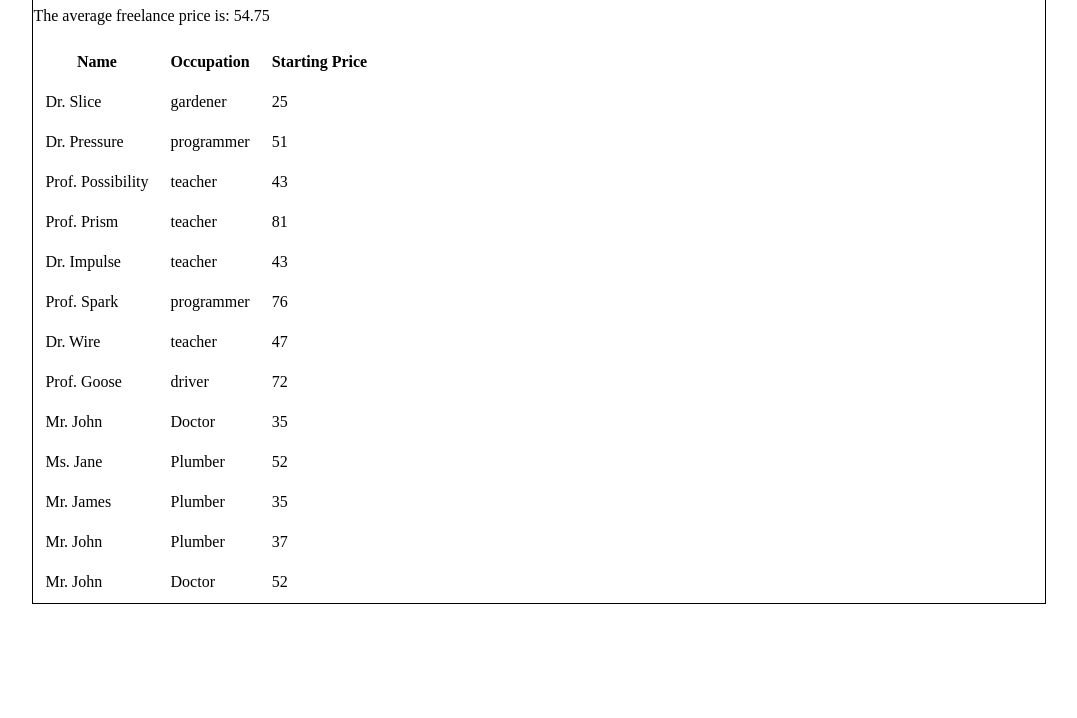
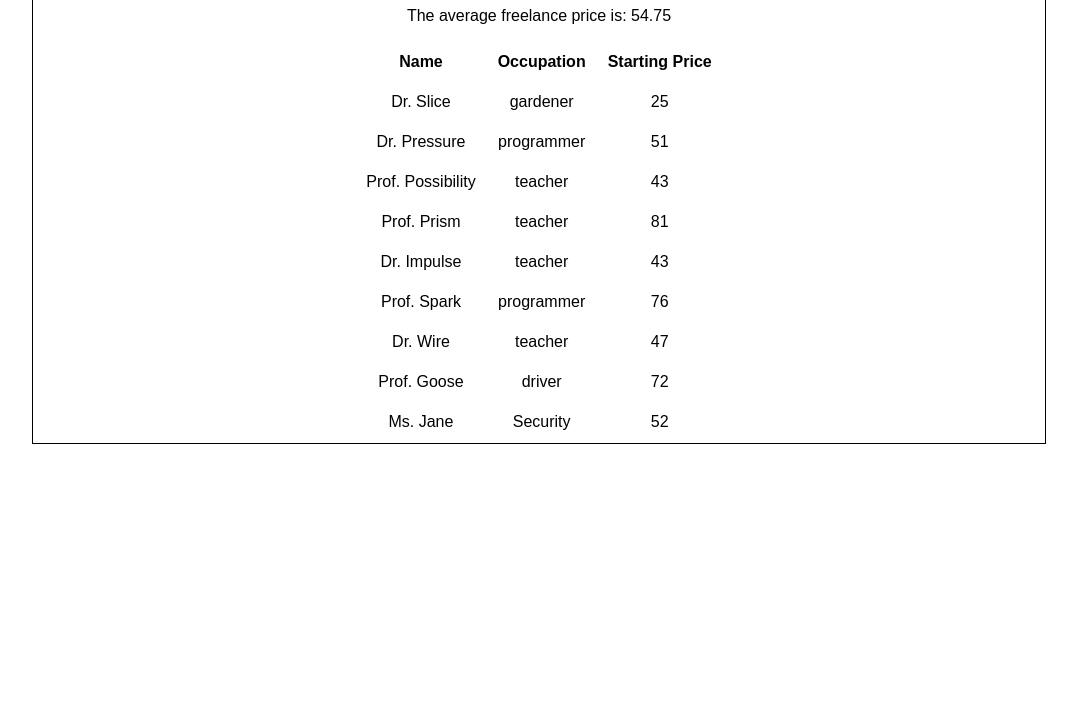
Before and after one commit to gzsewell/Unit2.freeLancerForum, a plain HTML site: page index.html in a window 1280 px wide. Shown: the part 82-800 px from the top of the page, without its empty margins (101-1178 px from the left). Drawn offline with Linux system fonts and the light colour scheme.

Commit message:
centered the content and added data to array for greater random effect.

```diff
--- a/script.js
+++ b/script.js
@@ -8,9 +8,17 @@ const freelancers = [
   { name: "Dr. Wire", price: 47, occupation: "teacher" },
   { name: "Prof. Goose", price: 72, occupation: "driver" },
 ];
-const names = ["Mr. John", "Ms. Jane", "Mr. James"];
-const occupations = ["Plumber", "Doctor", "Security"];
-const prices = [35, 52, 37];
+const names = [
+  "Mr. John",
+  "Ms. Jane",
+  "Mr. James",
+  "Mr. Jason",
+  "Mr. Guy",
+  "Madam Ping",
+  "Count Trever",
+];
+const occupations = ["Plumber", "Doctor", "Security", "Delivery", "Tutoring"];
+const prices = [35, 52, 37, 102, 57, 205, 12];
 
 //Create a function that displays the average starting price.
 function addAveragePrice(items) {
@@ -52,6 +60,6 @@ p.textContent = `The average freelance price is: ${avgPrice}`;
 const addAll = setInterval(() => {
   addFreelancer();
   render();
-}, 1000);
+}, 3000);
 
 render();
--- a/style.css
+++ b/style.css
@@ -6,7 +6,21 @@
   border-width: 1px;
 }
 
+body {
+  text-align: center;
+  font-family: sans-serif;
+}
+
 th,
-td {
+td,
+tr {
   padding: 10px;
+  margin-left: auto;
+  margin-right: auto;
+  text-align: center;
 }
+
+table {
+  margin-left: auto;
+  margin-right: auto;
+}
```
